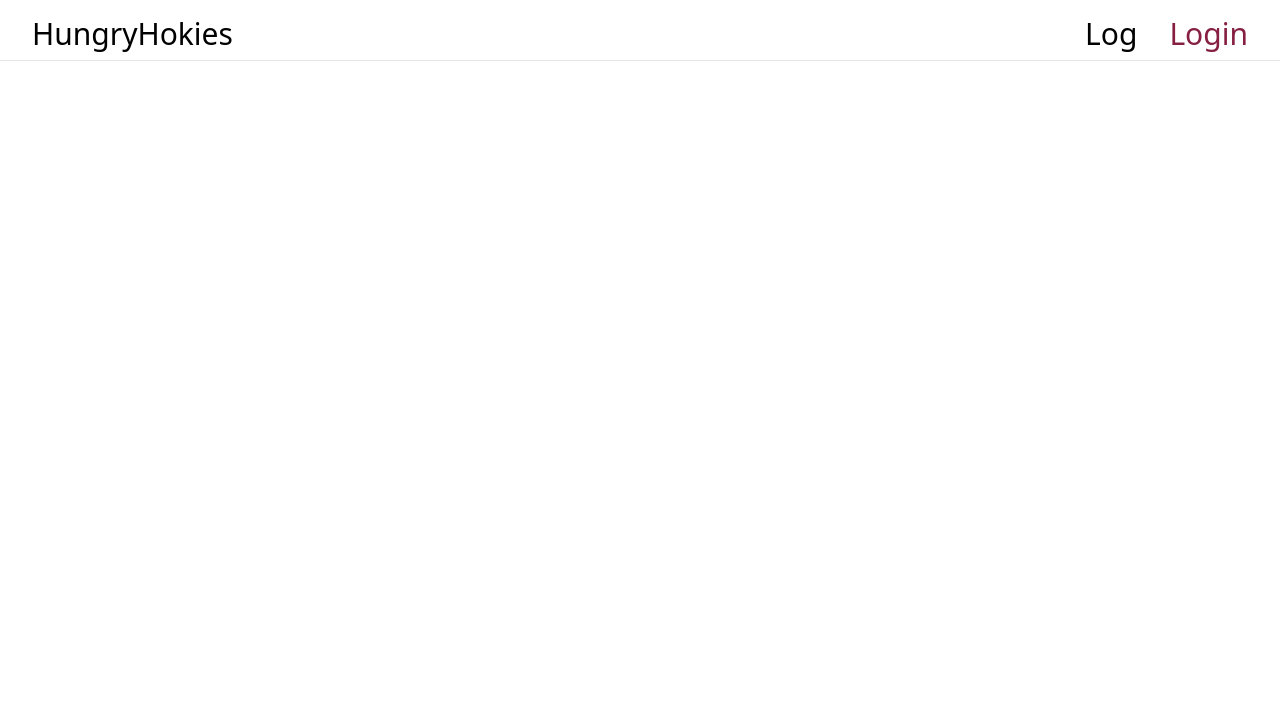
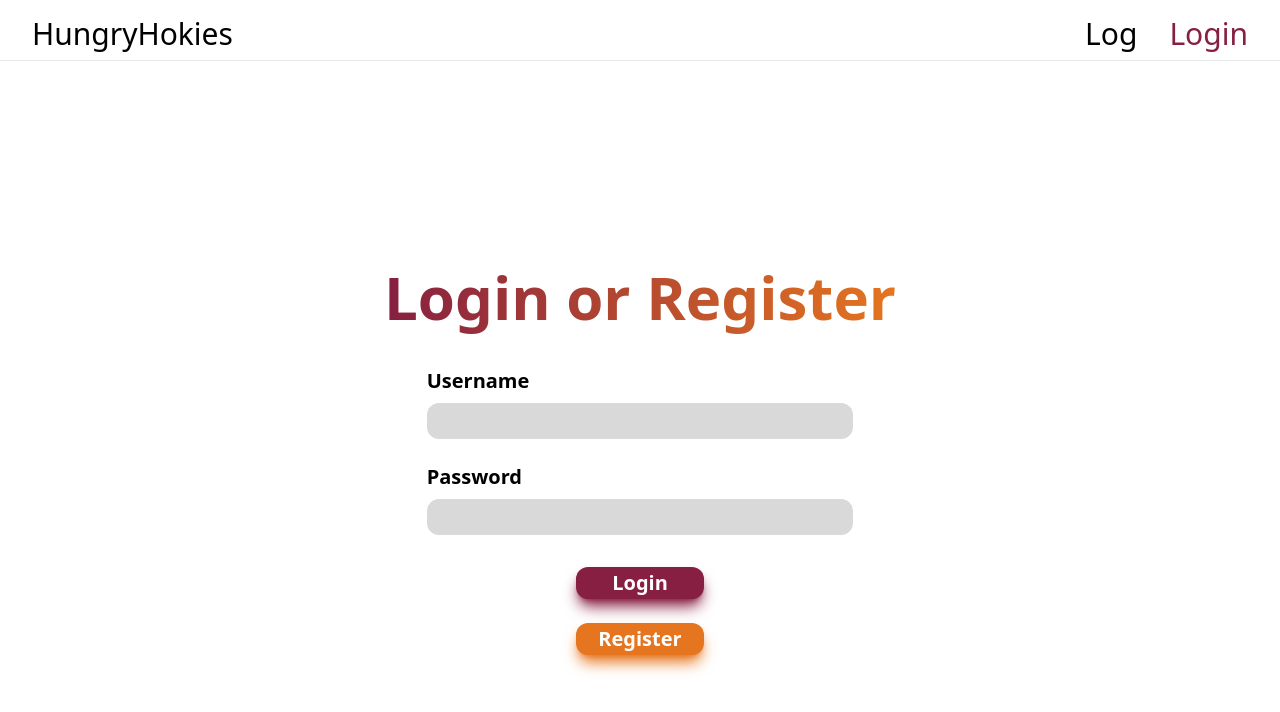
Before and after one commit to AHumanMaybe/hungryHokie, a React (Vite) app: page /login in a window 1280 px wide. Shown: the top 712 px of the page. Built offline with nearby package versions, Linux system fonts and the light colour scheme.

Commit message:
Added login text features

```diff
--- a/package.json
+++ b/package.json
@@ -11,6 +11,7 @@
   },
   "dependencies": {
     "apexcharts": "^3.53.0",
+    "axios": "^1.7.7",
     "framer-motion": "^11.5.4",
     "react": "^18.3.1",
     "react-apexcharts": "^1.4.1",
--- a/src/Pages/Login.jsx
+++ b/src/Pages/Login.jsx
@@ -1,5 +1,54 @@
+import { motion } from "framer-motion"
+import { useNavigate } from "react-router-dom";
+import React, { useState } from "react";
+
 function Login(){
+    const navigate = useNavigate()
 
+    const doLogin = (username, password) => {
+        navigate("/")
+    }
+
+    return(
+        <>
+            <div className="flex flex-col w-full h-screen bg-bg justify-center items-center space-y-6">
+                <div className="font-semibold text-6xl pb-4 bg-gradient-to-r from-prim to-sec text-transparent bg-clip-text" >Login or Register</div>
+
+                <label className="flex flex-col font-semibold w-1/3 text-xl">
+                    <div className="mb-2">Username</div>
+                    <input className="bg-itb text-txt rounded-xl px-2 py-1" id="username"/>
+                </label>
+
+                <label className="flex flex-col font-semibold w-1/3 text-xl">
+                    <div className="mb-2">Password</div>
+                    <input className="bg-itb text-txt rounded-xl px-2 py-1 mb-2" type="password" id="password"/>
+                </label>
+
+                {/* Login Button */}
+                <motion.div
+                    className="flex justify-center items-center text-center bg-prim rounded-xl h-8 w-32 font-semibold text-xl text-cw shadow-lg shadow-prim cursor-pointer"
+                    initial={{ y: -100, opacity: 0 }}  // Start position (above the screen)
+                    animate={{ y: 0, opacity: 1 }}     // Final position (fall into place)
+                    transition={{ type: "spring", stiffness: 200, damping: 20, delay: 0.0 }}  // Customize the falling effect
+                    whileHover={{ y: -10 }}  // Moves the button up on hover
+                >
+                    Login
+                </motion.div>
+
+                {/* Register Button */}
+                <motion.div
+                    className="flex justify-center items-center text-center bg-sec rounded-xl h-8 w-32 font-semibold text-xl text-cw shadow-lg shadow-sec cursor-pointer"
+                    initial={{ y: -100, opacity: 0 }}  // Start position (above the screen)
+                    animate={{ y: 0, opacity: 1 }}     // Final position (fall into place)
+                    transition={{ type: "spring", stiffness: 200, damping: 20, delay: 0.0 }}  // Customize the falling effect
+                    whileHover={{ y: -10 }}  // Moves the button up on hover
+                    onClick={() => doLogin()}
+                >
+                    Register
+                </motion.div>
+            </div>
+        </>
+    )
 }
 
 export default Login;
--- a/src/index.css
+++ b/src/index.css
@@ -12,6 +12,7 @@
   --accent: #75787b;
   --text: #050315;
   --decoration: #D4D5D5;
+  --input-textbox: #D9D9D9;
 }
 
 .dark {
@@ -24,4 +25,5 @@
   --accent: #75787b;
   --text: #ebe9fc;
   --decoration: #D4D5D5;
+  --input-textbox: #D9D9D9;
 }
--- a/tailwind.config.js
+++ b/tailwind.config.js
@@ -16,7 +16,8 @@ export default {
           acc: 'var(--accent)',
           txt: 'var(--text)',
           cw: '#FFFFFF',
-          dc: 'var(--decoration)'
+          dc: 'var(--decoration)',
+          itb: 'var(--input-textbox)'
       },
       fontFamily: {
         inter: ['Inter', 'sans-serif']
```
Also changed, not shown: src/Pages/Manual.jsx (line endings or trailing spaces), 1 other file (tests, documents, lock files or other folders).
